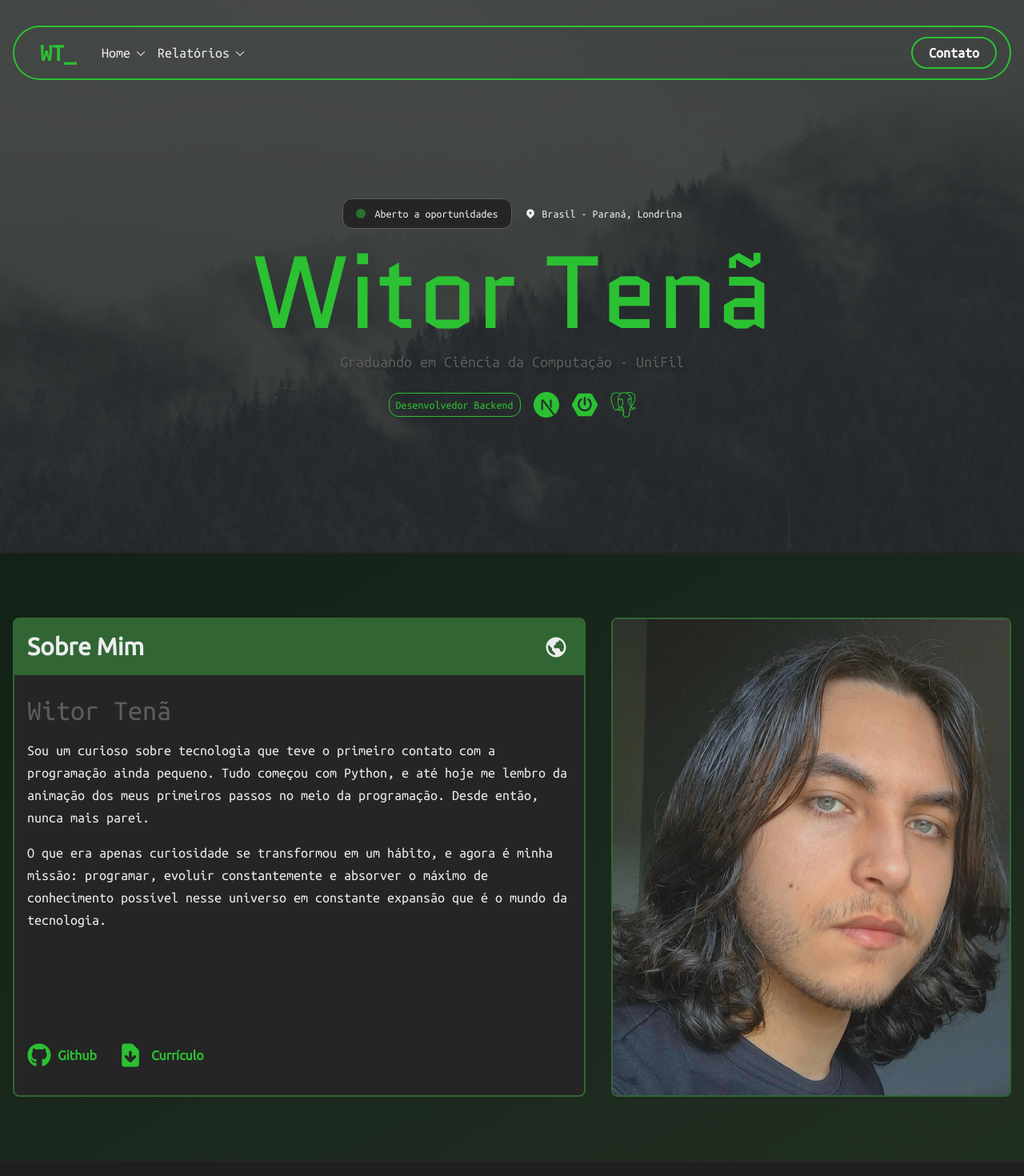
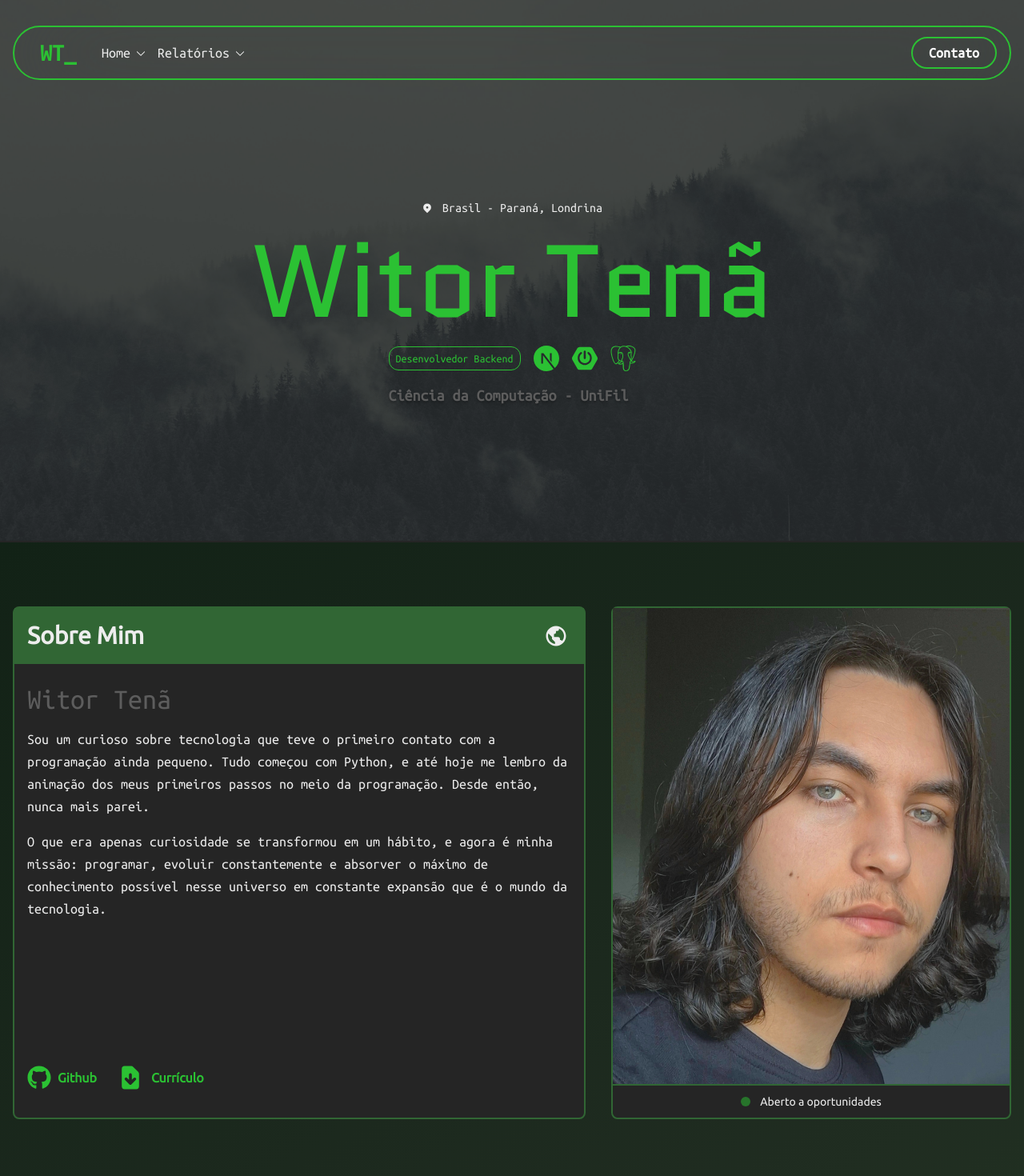
Before and after one commit to WitorDev/witortena, a Next.js app: page / in a window 1280 px wide. Shown: the top 1470 px of the page at 80% size. Built offline with nearby package versions, Linux system fonts and the light colour scheme; a web font is replaced by a local one.

Commit message:
several css changes in home page about and hero sections

```diff
--- a/app/components/About.tsx
+++ b/app/components/About.tsx
@@ -10,6 +10,7 @@ import { FaGithub, FaGithubSquare } from "react-icons/fa";
 import { HiDocument, HiDocumentDownload } from "react-icons/hi";
 import { CgClose } from "react-icons/cg";
 import { BiWorld } from "react-icons/bi";
+import Link from "next/link";
 
 const ubuntuMonoFont = Ubuntu_Mono({
   subsets: ["latin"],
@@ -34,14 +35,21 @@ export default function About() {
           whileInView={{ opacity: 1, y: 0 }}
           transition={{ duration: 0.3 }}
           viewport={{ once: true, amount: 0.1 }}
-          className="z-10 md:mt-20 md:min-w-[300px] lg:min-w-[500px] left-0 md:mx-0 md:w-fit mx-auto max-w-[450px]"
+          className="z-10 rounded-lg border-2 border-terciary-accent h-fit md:mt-20 md:min-w-[300px] lg:min-w-[500px] left-0 md:mx-0 md:w-fit mx-auto max-w-[450px]"
         >
           <Image
             alt="Witor Tenã"
-            className="rounded-lg border-2 border-terciary-accent w-full nodrag mx-auto"
+            className=" w-full nodrag mx-auto"
             width={500}
             src={photo}
           />
+          <Link href="/#contact" className="">
+            <div className="border-t-2 border-t-terciary-accent"></div>
+            <div className="text-nowrap bg-primary-bg rounded-lg h-8 sm:h-10 justify-center flex flex-row gap-3 items-center border-b-terciary-accent px-4 py-1 sm:py-2">
+              <div className="animate-pulse bg-primary-accent max-w-3 max-h-3 min-w-3 min-h-3 rounded-full"></div>
+              <p className="text-sm sm:text-md">Aberto a oportunidades</p>
+            </div>
+          </Link>
         </motion.div>
 
         <motion.div
--- a/app/components/Hero.tsx
+++ b/app/components/Hero.tsx
@@ -1,73 +1,92 @@
 "use client";
 
+import { useEffect, useState } from "react";
 import bg_photo from "@/public/forest.jpg";
-
 import Image from "next/image";
 import { Quantico, Ubuntu_Mono } from "next/font/google";
 import { HiLocationMarker } from "react-icons/hi";
-import {
-  SiNestjs,
-  SiNextdotjs,
-  SiPostgresql,
-  SiSpringboot,
-} from "react-icons/si";
+import { SiNextdotjs, SiPostgresql, SiSpringboot } from "react-icons/si";
+import { motion } from "motion/react";
+import Link from "next/link";
 
 const ubuntuMonoFont = Ubuntu_Mono({
   subsets: ["latin"],
   weight: "400",
 });
+
 const novaFonte = Quantico({
   subsets: ["latin"],
   weight: "400",
 });
 
 export default function Hero() {
+  const [isAtTop, setIsAtTop] = useState(true);
+
+  // useEffect(() => {
+  //   const onScroll = () => {
+  //     setIsAtTop(window.scrollY < 10);
+  //   };
+
+  //   window.addEventListener("scroll", onScroll);
+  //   return () => window.removeEventListener("scroll", onScroll);
+  // }, []);
+
   return (
     <section
       id="hero"
       className={`${ubuntuMonoFont.className} mx-auto relative sm:px-4 pt-34 sm:pt-62 pb-12 sm:pb-42 overflow-hidden flex flex-col justify-center items-center text-left`}
     >
+      {/* {isAtTop && (
+        <motion.div
+          initial={{ y: -40, opacity: 0 }}
+          whileInView={{ y: 0, opacity: 1 }}
+          transition={{
+            duration: 0.15,
+            ease: "easeOut",
+          }}
+          className="sm:absolute hidden sm:block sm:top-30 w-full max-w-screen-xl mx-auto"
+        ></motion.div>
+      )} */}
+
+      <div className="text-nowrap flex flex-row gap-3 items-center border-terciary-bg">
+        <HiLocationMarker size={14} />
+        <p>Brasil - Paraná, Londrina</p>
+      </div>
+
       <div className="w-full h-full absolute -z-1">
         <Image
           alt="Forest background"
-          className="nodrag w-full h-full scale-120 opacity-35 object-cover"
+          className="nodrag w-full h-full scale-140 sm:scale-120 opacity-35 object-cover"
           width={900}
           src={bg_photo}
         />
       </div>
+
       <div className="flex flex-col gap-2 w-full h-full max-w-screen-xl px-4 justify-center">
         <div className="mx-auto text-center">
-          <div className="flex flex-col md:flex-row justify-center gap-4 items-center">
-            <div className="border bg-primary-bg w-fit rounded-xl flex flex-row gap-3 items-center border-terciary-bg px-4 py-2">
-              <div className="animate-pulse bg-primary-accent max-w-3 max-h-3 min-w-3 min-h-3 rounded-full"></div>
-              <p className="text-sm sm:text-md">Aberto a oportunidades</p>
-            </div>
-            <div className="flex text-sm sm:text-md flex-row gap-2 items-center">
-              <HiLocationMarker />
-              <p>Brasil - Paraná, Londrina</p>
-            </div>
-          </div>
           <h1
             id="title"
-            className={`${novaFonte.className} w-full mx-auto text-5xl leading-22 sm:leading-32 mt-4 sm:text-9xl font-bold text-primary-accent`}
+            className={`${novaFonte.className} w-full text-5xl mt-4 sm:text-9xl font-bold text-primary-accent`}
           >
             Witor Tenã
           </h1>
         </div>
-        <h2 className="text-terciary-bg text-center mx-auto text-sm sm:text-xl text-shadow-lg relative z-10">
-          Graduando em Ciência da Computação - UniFil
+      </div>
+
+      <div className="flex flex-col-reverse gap-6 sm:gap-4">
+        <h2 className="text-terciary-bg sm:mx-0 mx-auto text-sm sm:text-xl text-shadow-lg relative z-10">
+          <b>Ciência da Computação - UniFil</b>
         </h2>
 
-        <div className="flex mx-auto gap-4 sm:items-center sm:flex-row flex-col mt-4">
+        <div className="flex sm:mx-0 mx-auto gap-4 sm:items-center flex-row mt-4">
           <div className="w-fit rounded-xl text-sm sm:text-md flex flex-row gap-2 items-center text-primary-accent border border-primary-accent px-2 py-1">
             <p>Desenvolvedor Backend</p>
           </div>
 
-          {/* Tech icons */}
-          <div className="flex gap-4 items-center sm:justify-center mx-auto">
-            <SiNextdotjs size={32} className="text-primary-accent" />
-            <SiSpringboot size={32} className="text-primary-accent" />
-            <SiPostgresql size={32} className="text-primary-accent" />
+          <div className="flex gap-4 items-center sm:justify-center sm:mx-0 mx-auto">
+            <SiNextdotjs className="sm:w-8 sm:h-8 w-6 h-6 text-primary-accent" />
+            <SiSpringboot className="sm:w-8 sm:h-8 w-6 h-6 text-primary-accent" />
+            <SiPostgresql className="sm:w-8 sm:h-8 w-6 h-6 text-primary-accent" />
           </div>
         </div>
       </div>
```
